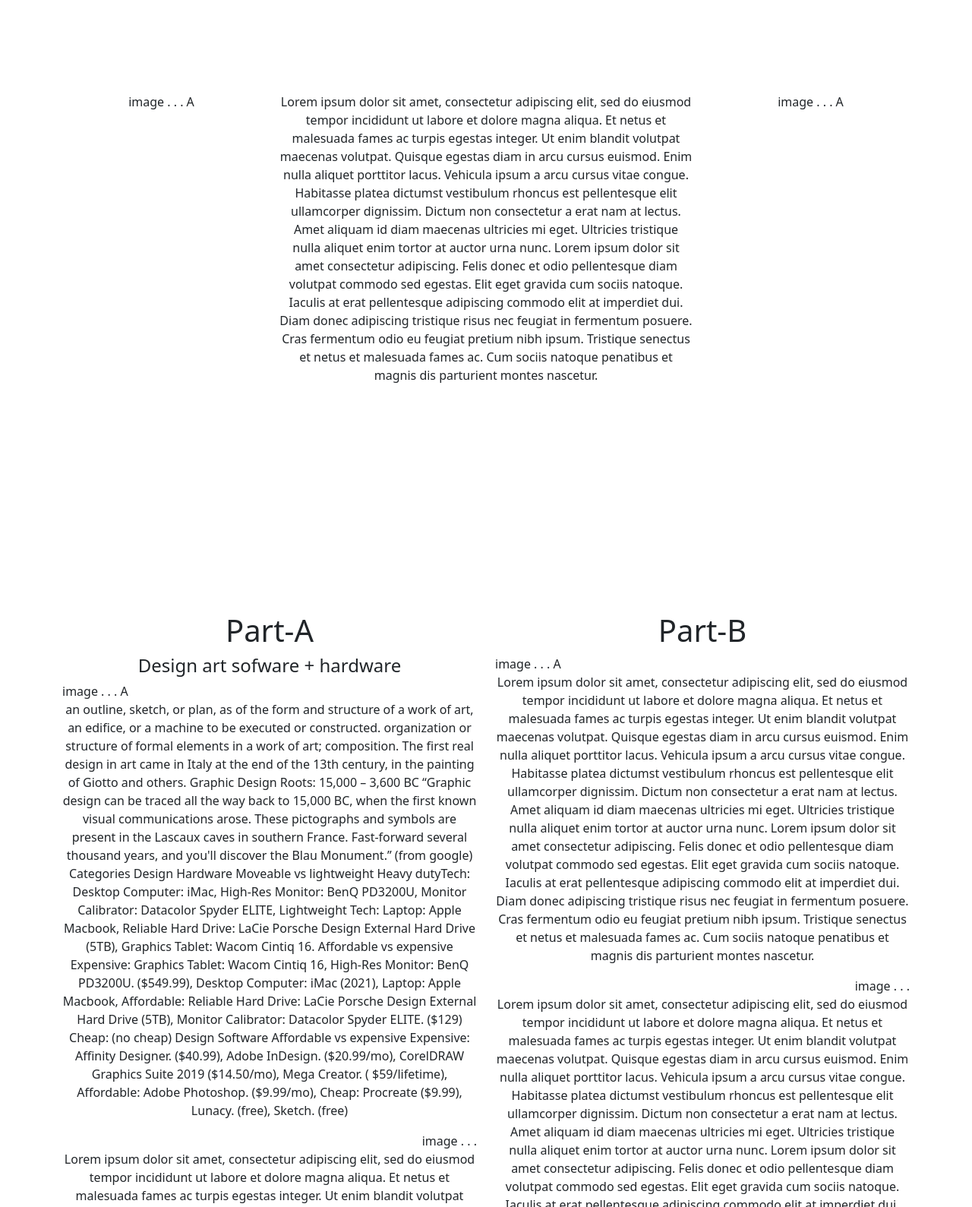
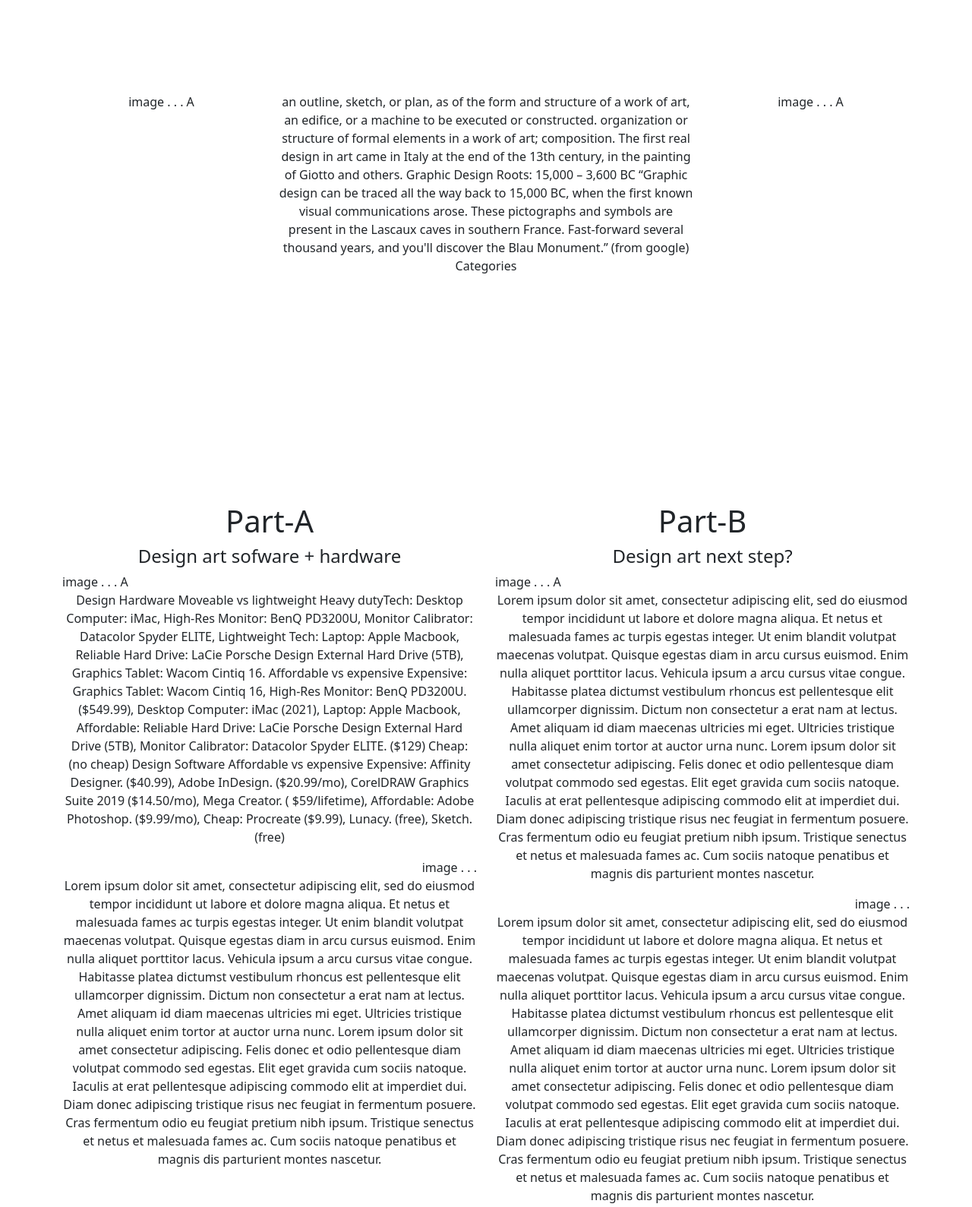
Before and after one commit to natashas1525/sep10-freedom-project, a plain HTML site: page index.html in a window 1280 px wide. Shown: the part 1020-2609 px from the top of the page at 76% size. Drawn offline with nearby package versions, Linux system fonts and the light colour scheme.

Commit message:
added coding

```diff
--- a/index.html
+++ b/index.html
@@ -52,8 +52,12 @@
 
           </div>
           <div class="col-sm-4 col-md-6">
-            Lorem ipsum dolor sit amet, consectetur adipiscing elit, sed do eiusmod tempor incididunt ut labore et dolore magna aliqua. Et netus et malesuada fames ac turpis egestas integer. Ut enim blandit volutpat maecenas volutpat. Quisque egestas diam in arcu cursus euismod. Enim nulla aliquet porttitor lacus. Vehicula ipsum a arcu cursus vitae congue. Habitasse platea dictumst vestibulum rhoncus est pellentesque elit ullamcorper dignissim. Dictum non consectetur a erat nam at lectus. Amet aliquam id diam maecenas ultricies mi eget. Ultricies tristique nulla aliquet enim tortor at auctor urna nunc. Lorem ipsum dolor sit amet consectetur adipiscing. Felis donec et odio pellentesque diam volutpat commodo sed egestas. Elit eget gravida cum sociis natoque. Iaculis at erat pellentesque adipiscing commodo elit at imperdiet dui. Diam donec adipiscing tristique risus nec feugiat in fermentum posuere. Cras fermentum odio eu feugiat pretium nibh ipsum. Tristique senectus et netus et malesuada fames ac. Cum sociis natoque penatibus et magnis dis parturient montes nascetur.
-
+            an outline, sketch, or plan, as of the form and structure of a work of art, an edifice, or a machine to be executed or constructed.
+              organization or structure of formal elements in a work of art; composition.
+              The first real design in art came in Italy at the end of the 13th century, in the painting of Giotto and others.
+              Graphic Design Roots: 15,000 – 3,600 BC
+              “Graphic design can be traced all the way back to 15,000 BC, when the first known visual communications arose. These pictographs and symbols are present in the Lascaux caves in southern France. Fast-forward several thousand years, and you'll discover the Blau Monument.” (from google)
+              Categories
           </div>
           <div class="col-sm-2 col-md-3">
 
@@ -71,14 +75,7 @@
             <h1>Part-A</h1>
             <h4>Design art sofware + hardware</h4>
             <div class="left">  <!--<img src= " " height="200px" width="200px" /> --> image . . . A</div>
-
               <p>
-              an outline, sketch, or plan, as of the form and structure of a work of art, an edifice, or a machine to be executed or constructed.
-              organization or structure of formal elements in a work of art; composition.
-              The first real design in art came in Italy at the end of the 13th century, in the painting of Giotto and others.
-              Graphic Design Roots: 15,000 – 3,600 BC
-              “Graphic design can be traced all the way back to 15,000 BC, when the first known visual communications arose. These pictographs and symbols are present in the Lascaux caves in southern France. Fast-forward several thousand years, and you'll discover the Blau Monument.” (from google)
-              Categories
               Design Hardware
               Moveable vs lightweight
                Heavy dutyTech: Desktop Computer: iMac, High-Res Monitor: BenQ PD3200U, Monitor Calibrator: Datacolor Spyder ELITE,
@@ -99,6 +96,7 @@
           </div>
           <div class="col-sm-2 col-md-6">
             <h1>Part-B</h1>
+            <h4>Design art next step?</h4>
             <div class="left"> image . . . A</div>
              <p> Lorem ipsum dolor sit amet, consectetur adipiscing elit, sed do eiusmod tempor incididunt ut labore et dolore magna aliqua. Et netus et malesuada fames ac turpis egestas integer. Ut enim blandit volutpat maecenas volutpat. Quisque egestas diam in arcu cursus euismod. Enim nulla aliquet porttitor lacus. Vehicula ipsum a arcu cursus vitae congue. Habitasse platea dictumst vestibulum rhoncus est pellentesque elit ullamcorper dignissim. Dictum non consectetur a erat nam at lectus. Amet aliquam id diam maecenas ultricies mi eget. Ultricies tristique nulla aliquet enim tortor at auctor urna nunc. Lorem ipsum dolor sit amet consectetur adipiscing. Felis donec et odio pellentesque diam volutpat commodo sed egestas. Elit eget gravida cum sociis natoque. Iaculis at erat pellentesque adipiscing commodo elit at imperdiet dui. Diam donec adipiscing tristique risus nec feugiat in fermentum posuere. Cras fermentum odio eu feugiat pretium nibh ipsum. Tristique senectus et netus et malesuada fames ac. Cum sociis natoque penatibus et magnis dis parturient montes nascetur.
             </p>
```
